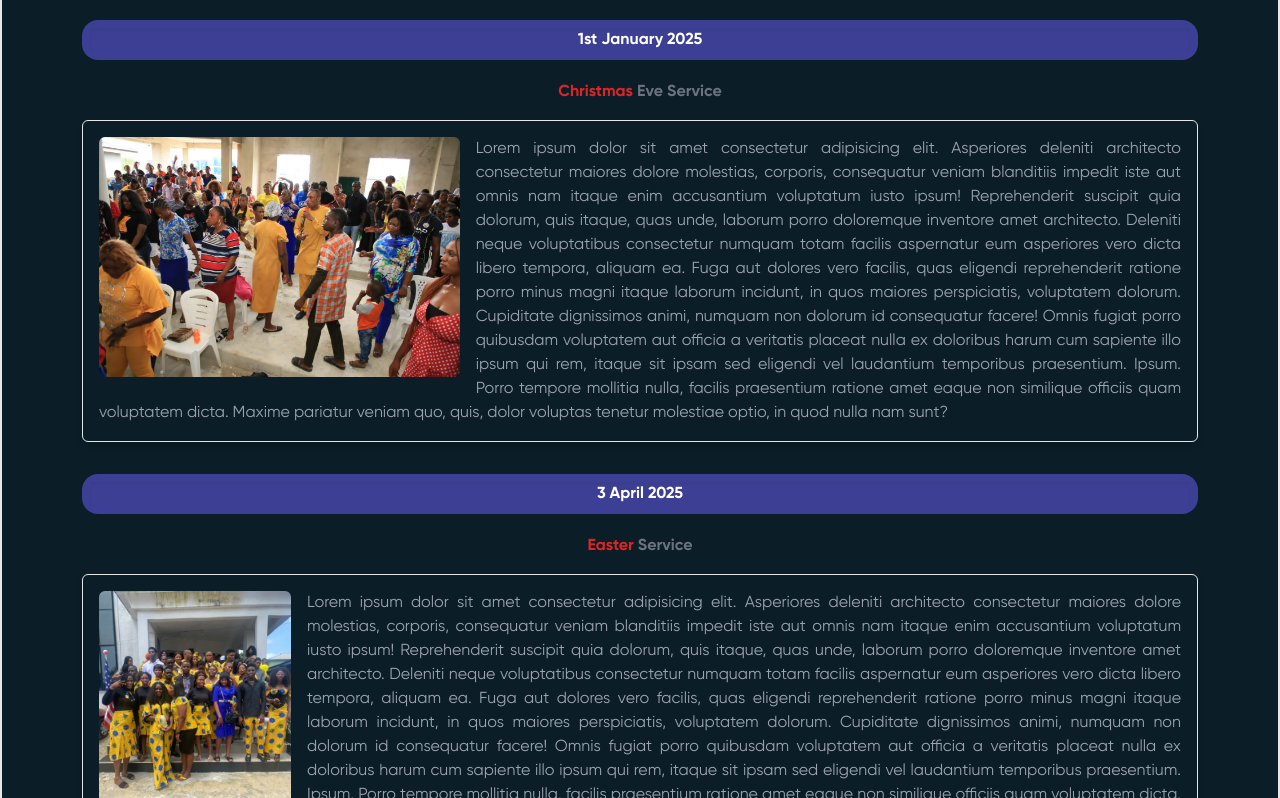
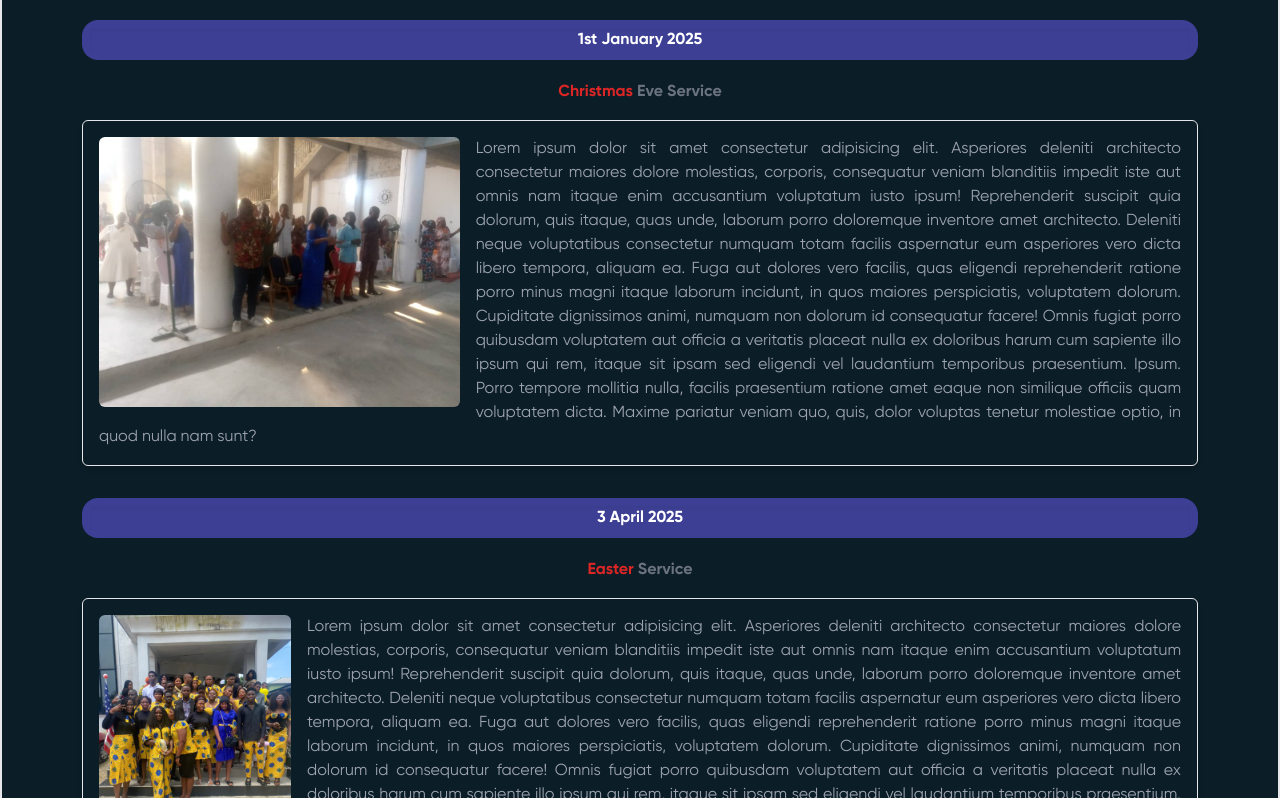
Before and after one commit to phoenix-da-phenom/church-app, a React (Create React App) app: page / in a window 1280 px wide. Shown: the part 982-1780 px from the top of the page. Built offline with nearby package versions, Linux system fonts and the light colour scheme.

Commit message:
fix image problem

```diff
--- a/src/Components/Events.jsx
+++ b/src/Components/Events.jsx
@@ -1,4 +1,7 @@
 import React from "react";
+import p1 from '../Image/PHOTO-2022-11-20-12-36-11 (1).jpg'
+import p2 from '../Image/PHOTO-2022-11-20-12-37-22.jpg'
+import p3 from '../Image/archive/PHOTO-2022-11-20-12-38-28.jpg'
 
 export default function Events() {
   return (
@@ -27,7 +30,7 @@ export default function Events() {
         >
           {/* Image with Float */}
           <img
-            src="/image/archive/PHOTO-2022-11-20-12-38-28.jpg"
+            src={p1}
             alt="Christmas Eve Service"
             className="float-left w-full md:w-1/2 lg:w-1/3 h-auto mr-4 mb-4 rounded-md object-cover"
           />
@@ -78,7 +81,7 @@ export default function Events() {
 >
   {/* Image with Float */}
   <img
-    src="/image/PHOTO-2022-11-20-12-37-22.jpg"
+    src={p2}
     alt="Easter"
     className="float-left w-48 sm:w-64 md:w-72 lg:w-48 h-auto mr-4 mb-4 rounded-md object-cover"
   />
@@ -132,7 +135,7 @@ export default function Events() {
         >
           {/* Image with Float */}
           <img
-            src="/image/archive/PHOTO-2022-11-20-12-38-28.jpg"
+            src={p3}
             alt="Mid Year"
             className="float-left w-full md:w-1/2 lg:w-1/3 h-auto mr-4 mb-4 rounded-md object-cover"
           />
```
